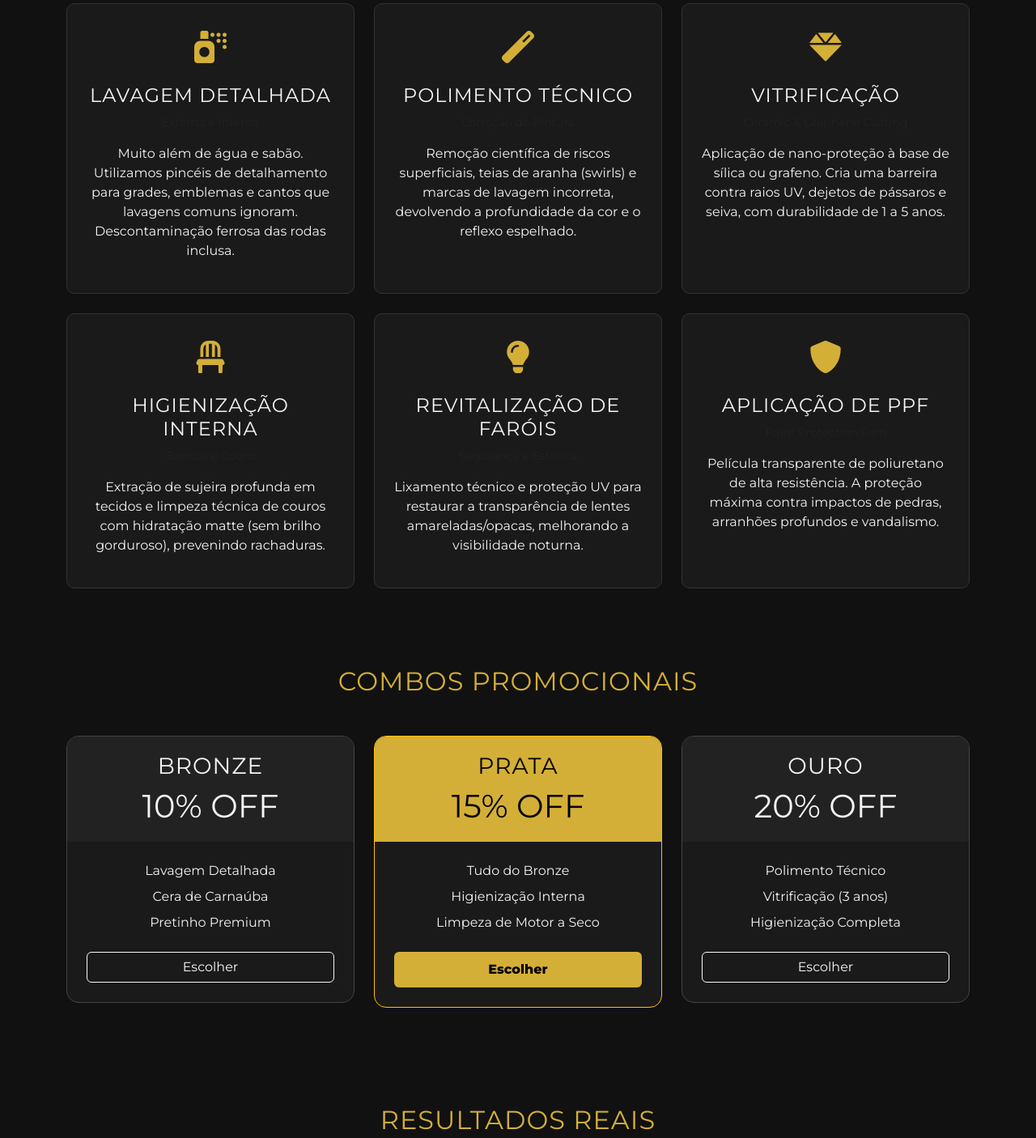
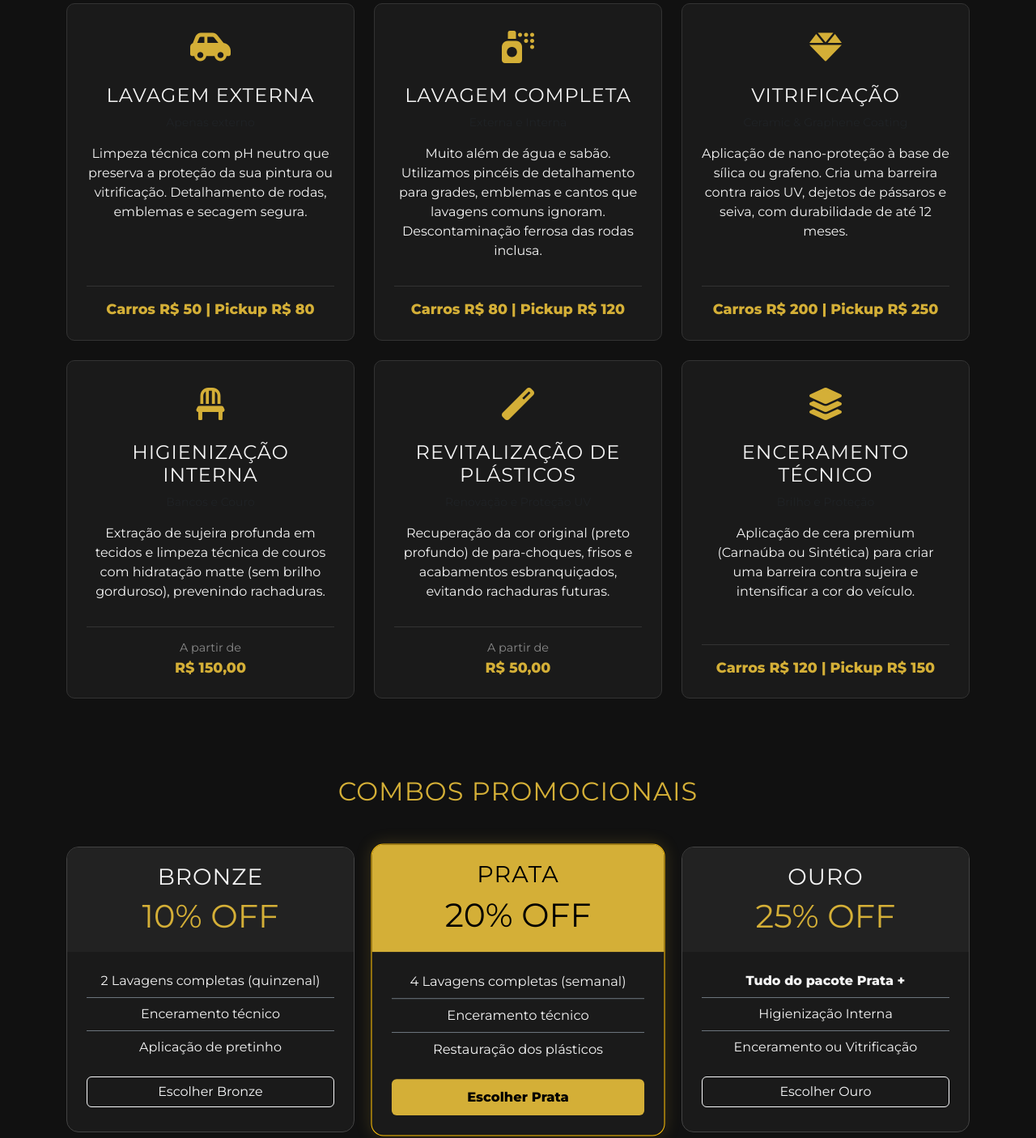
Before and after one commit to MecWash/MecWashSite, a plain HTML site: page index.html in a window 1280 px wide. Shown: the part 1342-2748 px from the top of the page at 81% size. Drawn offline with nearby package versions, Linux system fonts and the light colour scheme.

Commit message:
Add files via upload

```diff
--- a/index.html
+++ b/index.html
@@ -65,9 +65,28 @@
             border-radius: 10px;
             transition: 0.3s;
             height: 100%;
+            display: flex;
+            flex-direction: column;
+            justify-content: space-between;
         }
         .service-card:hover { transform: translateY(-10px); border-color: var(--primary-color); }
         .icon-box { font-size: 2.5rem; color: var(--primary-color); margin-bottom: 15px; }
+
+        /* Preço nos cards */
+        .price-tag {
+            border-top: 1px solid #333;
+            padding-top: 15px;
+            margin-top: 15px;
+            font-weight: bold;
+            color: var(--primary-color);
+            font-size: 1.1rem;
+        }
+        .price-tag span {
+            display: block;
+            font-size: 0.9rem;
+            color: #888;
+            font-weight: normal;
+        }
 
         /* Galeria Antes e Depois */
         .carousel-item img { height: 500px; object-fit: cover; border-radius: 10px; }
@@ -84,6 +103,7 @@
             border-radius: 15px;
             position: relative;
             overflow: hidden;
+            height: 100%; /* Altura igual */
         }
         .package-header { padding: 20px; background: #222; }
         .discount-badge {
@@ -92,7 +112,7 @@
             font-size: 0.8rem; border-radius: 20px;
         }
 
-        /* Floating WhatsApp (9º) */
+        /* Floating WhatsApp */
         .whatsapp-float {
             position: fixed; bottom: 20px; right: 20px;
             background-color: #25d366; color: #fff;
@@ -167,50 +187,87 @@
             <div class="row g-4">
                 <div class="col-md-4">
                     <div class="service-card p-4 text-center">
+                        <div>
+                            <div class="icon-box"><i class="fas fa-car-side"></i></div>
+                            <h4>Lavagem Externa</h4>
+                            <p class="small text-muted">Apenas externo</p>
+                            <p>Limpeza técnica com pH neutro que preserva a proteção da sua pintura ou vitrificação. Detalhamento de rodas, emblemas e secagem segura.</p>
+                        </div>
+                        <div class="price-tag">
+                            Carros R$ 50 | Pickup R$ 80
+                        </div>
+                    </div>
+                </div>
+
+                <div class="col-md-4">
+                    <div class="service-card p-4 text-center">
+                        <div>
                             <div class="icon-box"><i class="fas fa-spray-can"></i></div>
-                        <h4>Lavagem Detalhada</h4>
+                            <h4>Lavagem Completa</h4>
                             <p class="small text-muted">Externa e Interna</p>
                             <p>Muito além de água e sabão. Utilizamos pincéis de detalhamento para grades, emblemas e cantos que lavagens comuns ignoram. Descontaminação ferrosa das rodas inclusa.</p>
                         </div>
+                        <div class="price-tag">
+                            Carros R$ 80 | Pickup R$ 120
                         </div>
+                    </div>
+                </div>
+
                 <div class="col-md-4">
                     <div class="service-card p-4 text-center">
-                        <div class="icon-box"><i class="fas fa-magic"></i></div>
-                        <h4>Polimento Técnico</h4>
-                        <p class="small text-muted">Correção de Pintura</p>
-                        <p>Remoção científica de riscos superficiais, teias de aranha (swirls) e marcas de lavagem incorreta, devolvendo a profundidade da cor e o reflexo espelhado.</p>
-                    </div>
-                </div>
-                <div class="col-md-4">
-                    <div class="service-card p-4 text-center">
+                        <div>
                             <div class="icon-box"><i class="fas fa-gem"></i></div>
                             <h4>Vitrificação</h4>
                             <p class="small text-muted">Ceramic & Graphene Coating</p>
-                        <p>Aplicação de nano-proteção à base de sílica ou grafeno. Cria uma barreira contra raios UV, dejetos de pássaros e seiva, com durabilidade de 1 a 5 anos.</p>
+                            <p>Aplicação de nano-proteção à base de sílica ou grafeno. Cria uma barreira contra raios UV, dejetos de pássaros e seiva, com durabilidade de até 12 meses.</p>
+                        </div>
+                        <div class="price-tag">
+                            Carros R$ 200 | Pickup R$ 250
                         </div>
                     </div>
+                </div>
+
                 <div class="col-md-4">
                     <div class="service-card p-4 text-center">
+                        <div>
                             <div class="icon-box"><i class="fas fa-chair"></i></div>
                             <h4>Higienização Interna</h4>
                             <p class="small text-muted">Bancos e Couro</p>
                             <p>Extração de sujeira profunda em tecidos e limpeza técnica de couros com hidratação matte (sem brilho gorduroso), prevenindo rachaduras.</p>
                         </div>
+                        <div class="price-tag">
+                            <span>A partir de</span>
+                            R$ 150,00
                         </div>
+                    </div>
+                </div>
+
                 <div class="col-md-4">
                     <div class="service-card p-4 text-center">
-                        <div class="icon-box"><i class="fas fa-lightbulb"></i></div>
-                        <h4>Revitalização de Faróis</h4>
-                        <p class="small text-muted">Segurança e Estética</p>
-                        <p>Lixamento técnico e proteção UV para restaurar a transparência de lentes amareladas/opacas, melhorando a visibilidade noturna.</p>
+                        <div>
+                            <div class="icon-box"><i class="fas fa-magic"></i></div>
+                            <h4>Revitalização de Plásticos</h4>
+                            <p class="small text-muted">Renovação e Proteção UV</p>
+                            <p>Recuperação da cor original (preto profundo) de para-choques, frisos e acabamentos esbranquiçados, evitando rachaduras futuras.</p>
+                        </div>
+                        <div class="price-tag">
+                            <span>A partir de</span>
+                            R$ 50,00
                         </div>
                     </div>
+                </div>
+
                 <div class="col-md-4">
                     <div class="service-card p-4 text-center">
-                        <div class="icon-box"><i class="fas fa-shield-alt"></i></div>
-                        <h4>Aplicação de PPF</h4>
-                        <p class="small text-muted">Paint Protection Film</p>
-                        <p>Película transparente de poliuretano de alta resistência. A proteção máxima contra impactos de pedras, arranhões profundos e vandalismo.</p>
+                        <div>
+                            <div class="icon-box"><i class="fas fa-layer-group"></i></div>
+                            <h4>Enceramento Técnico</h4>
+                            <p class="small text-muted">Brilho e Proteção</p>
+                            <p>Aplicação de cera premium (Carnaúba ou Sintética) para criar uma barreira contra sujeira e intensificar a cor do veículo.</p>
+                        </div>
+                        <div class="price-tag">
+                            Carros R$ 120 | Pickup R$ 150
+                        </div>
                     </div>
                 </div>
             </div>
@@ -220,52 +277,53 @@
     <section id="pacotes" class="py-5">
         <div class="container">
             <h2 class="text-gold text-center mb-5">Combos Promocionais</h2>
-            <div class="row">
-                <div class="col-md-4">
-                    <div class="package-card text-center mb-4">
+            <div class="row g-4"> <div class="col-md-4">
+                    <div class="package-card text-center">
                         <div class="package-header">
                             <h3>Bronze</h3>
-                            <div class="display-6">10% OFF</div>
+                            <div class="display-6 text-gold">10% OFF</div>
                         </div>
                         <div class="p-4">
                             <ul class="list-unstyled mb-4">
-                                <li class="mb-2">Lavagem Detalhada</li>
-                                <li class="mb-2">Cera de Carnaúba</li>
-                                <li class="mb-2">Pretinho Premium</li>
+                                <li class="mb-2 border-bottom border-secondary pb-2">2 Lavagens completas (quinzenal)</li>
+                                <li class="mb-2 border-bottom border-secondary pb-2">Enceramento técnico</li>
+                                <li class="mb-2">Aplicação de pretinho</li>
                             </ul>
-                            <a href="#agendamento" class="btn btn-outline-light w-100">Escolher</a>
+                            <a href="#agendamento" class="btn btn-outline-light w-100">Escolher Bronze</a>
                         </div>
                     </div>
                 </div>
+
                 <div class="col-md-4">
-                    <div class="package-card text-center mb-4 border-warning">
+                    <div class="package-card text-center border-warning" style="transform: scale(1.02); box-shadow: 0 0 20px rgba(212, 175, 55, 0.2);">
                         <div class="package-header bg-gold">
                             <h3>Prata</h3>
-                            <div class="display-6">15% OFF</div>
-                        </div>
-                        <div class="p-4">
-                            <ul class="list-unstyled mb-4">
-                                <li class="mb-2">Tudo do Bronze</li>
-                                <li class="mb-2">Higienização Interna</li>
-                                <li class="mb-2">Limpeza de Motor a Seco</li>
-                            </ul>
-                            <a href="#agendamento" class="btn btn-gold w-100">Escolher</a>
-                        </div>
-                    </div>
-                </div>
-                <div class="col-md-4">
-                    <div class="package-card text-center mb-4">
-                        <div class="package-header">
-                            <h3>Ouro</h3>
                             <div class="display-6">20% OFF</div>
                         </div>
                         <div class="p-4">
                             <ul class="list-unstyled mb-4">
-                                <li class="mb-2">Polimento Técnico</li>
-                                <li class="mb-2">Vitrificação (3 anos)</li>
-                                <li class="mb-2">Higienização Completa</li>
+                                <li class="mb-2 border-bottom border-secondary pb-2">4 Lavagens completas (semanal)</li>
+                                <li class="mb-2 border-bottom border-secondary pb-2">Enceramento técnico</li>
+                                <li class="mb-2">Restauração dos plásticos</li>
                             </ul>
-                            <a href="#agendamento" class="btn btn-outline-light w-100">Escolher</a>
+                            <a href="#agendamento" class="btn btn-gold w-100">Escolher Prata</a>
+                        </div>
+                    </div>
+                </div>
+
+                <div class="col-md-4">
+                    <div class="package-card text-center">
+                        <div class="package-header">
+                            <h3>Ouro</h3>
+                            <div class="display-6 text-gold">25% OFF</div>
+                        </div>
+                        <div class="p-4">
+                            <ul class="list-unstyled mb-4">
+                                <li class="mb-2 border-bottom border-secondary pb-2"><strong>Tudo do pacote Prata +</strong></li>
+                                <li class="mb-2 border-bottom border-secondary pb-2">Higienização Interna</li>
+                                <li class="mb-2">Enceramento ou Vitrificação</li>
+                            </ul>
+                            <a href="#agendamento" class="btn btn-outline-light w-100">Escolher Ouro</a>
                         </div>
                     </div>
                 </div>
@@ -389,11 +447,15 @@
                                     <label>Serviço de Interesse</label>
                                     <select id="servico" class="form-select bg-secondary text-white border-0">
                                         <option value="Avaliação Geral">Não tenho certeza, preciso de avaliação</option>
-                                        <option value="Pacote Ouro">Pacote Ouro (Completo)</option>
-                                        <option value="Pacote Prata">Pacote Prata</option>
-                                        <option value="Polimento">Polimento Técnico</option>
+                                        <option value="Lavagem Externa">Lavagem Externa</option>
+                                        <option value="Lavagem Completa">Lavagem Completa</option>
                                         <option value="Vitrificação">Vitrificação</option>
-                                        <option value="Higienização">Higienização Interna</option>
+                                        <option value="Higienização Interna">Higienização Interna</option>
+                                        <option value="Revitalização de Plásticos">Revitalização de Plásticos</option>
+                                        <option value="Enceramento técnico">Enceramento técnico</option>
+                                        <option value="Combo Bronze">Combo Bronze</option>
+                                        <option value="Combo Prata">Combo Prata</option>
+                                        <option value="Combo Ouro">Combo Ouro</option>
                                     </select>
                                 </div>
                                 <div class="mb-3">
@@ -430,12 +492,12 @@
                 <div class="col-md-4 mb-4">
                     <h5 class="text-white">Localização</h5>
                     <div class="bg-secondary" style="height: 150px; display: flex; align-items: center; justify-content: center; color: #fff;">
-                        <iframe src="https://www.google.com/maps/embed?pb=!1m18!1m12!1m3!1d117368.19139318424!2d-46.90704755575936!3d-23.179104599759235!2m3!1f0!2f0!3f0!3m2!1i1024!2i768!4f13.1!3m3!1m2!1s0x94cf24293cc00531%3A0xf686a1c1163c6bbb!2zSnVuZGlhw60gLSBBZ2xvbWVyYcOnw6NvIFVyYmFuYSBkZSBKdW5kaWHDrSwgSnVuZGlhw60gLSBTUA!5e0!3m2!1spt-BR!2sbr!4v1767120952999!5m2!1spt-BR!2sbr" width="420" height="auto" style="border:0;" allowfullscreen="" loading="lazy" referrerpolicy="no-referrer-when-downgrade"></iframe>
+                        <iframe src="https://www.google.com/maps/embed?pb=!1m18!1m12!1m3!1d3663.076899732785!2d-46.8922894!3d-23.1896798!2m3!1f0!2f0!3f0!3m2!1i1024!2i768!4f13.1!3m3!1m2!1s0x0%3A0x0!2zMjPCsDExJzIyLjgiUyA0NsKwNTMnMzIuMiJX!5e0!3m2!1spt-BR!2sbr!4v1600000000000!5m2!1spt-BR!2sbr" width="100%" height="100%" style="border:0;" allowfullscreen="" loading="lazy"></iframe>
                     </div>
                 </div>
             </div>
             <div class="text-center pt-4 border-top border-secondary mt-4">
-                <small class=color: #fff;"text-muted">&copy; 2024 MecWash Jundiaí. Todos os direitos reservados.</small>
+                <small class=color: #fff;"text-muted">© 2026 MecWash Jundiaí. Todos os direitos reservados.</small>
             </div>
         </div>
     </footer>
@@ -443,15 +505,6 @@
     <a href="https://wa.me/5511945056266" class="whatsapp-float" target="_blank">
         <i class="fab fa-whatsapp"></i>
     </a>
-
-    <div class="modal fade" id="loginModal" tabindex="-1" aria-hidden="true">
-        <div class="modal-dialog">
-            <div class="modal-content bg-dark text-white">
-                <div class="modal-header border-secondary">
-                </div>
-            </div>
-        </div>
-    </div>
 
     <script src="https://cdn.jsdelivr.net/npm/bootstrap@5.3.0/dist/js/bootstrap.bundle.min.js"></script>
 
@@ -464,7 +517,7 @@
             const servico = document.getElementById('servico').value;
             const msg = document.getElementById('msg').value;
 
-            // Número do WhatsApp da empresa (substituir pelo real)
+            // Número do WhatsApp da empresa
             const telefone = "5511945056266";
 
             const texto = `*Olá, vim pelo site!*%0A%0A*Nome:* ${nome}%0A*Carro:* ${carro}%0A*Interesse:* ${servico}%0A*Detalhes:* ${msg}%0A%0AGostaria de um orçamento/agendamento.`;
```
Lines whose indentation alone changed are shown as unchanged.
